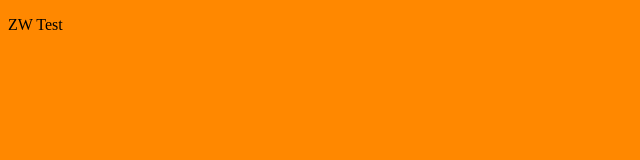
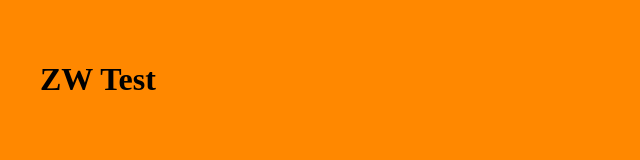
Before and after one commit to Beizbol/zw, a plain HTML site: page www/index.html in a window 1280 px wide. Shown: the whole page, without its empty margins (0-640 px from the left). Drawn offline with Linux system fonts and the light colour scheme.

Commit message:
zig 0.14

```diff
--- a/www/index.html
+++ b/www/index.html
@@ -7,7 +7,7 @@
         <link rel="stylesheet" href="style.css">
     </head>
     <body>
-        <p>ZW Test</p>
+        <h1>ZW Test</h1>
         <script type="module" src="zw.js"></script>
     </body>
 </html>
--- a/www/style.css
+++ b/www/style.css
@@ -1,3 +1,4 @@
 body {
     background-color: rgb(255, 136, 0);
+    padding: 2rem;
 }
```
Also changed, not shown: 2 other files.
